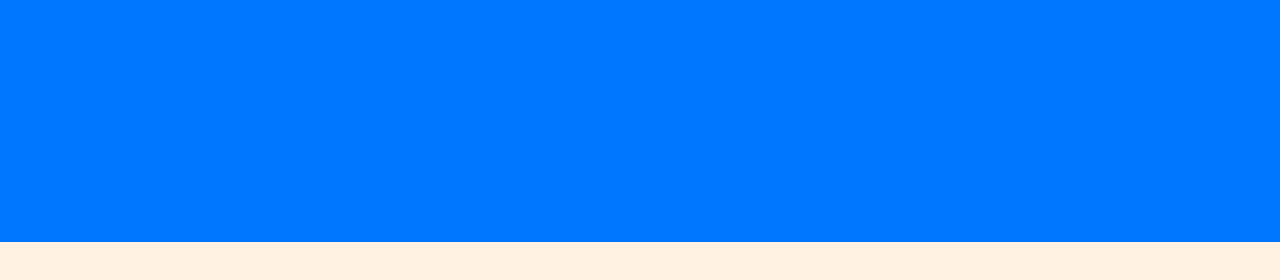
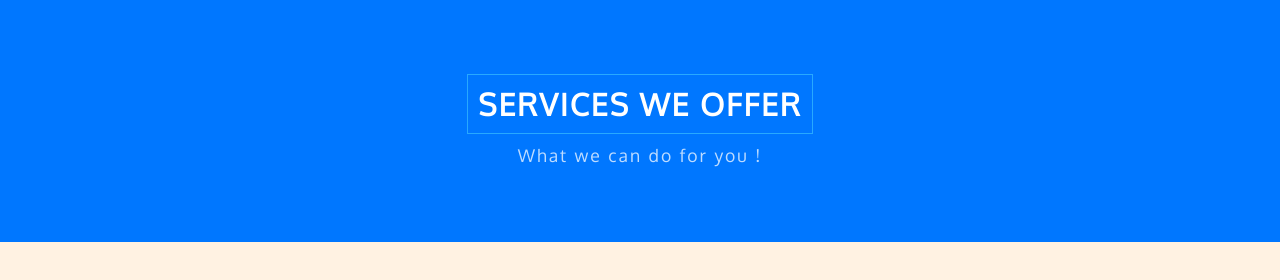
Before and after one commit to taha2218/CA, a plain HTML site: page index.html in a window 1280 px wide. Shown: the part 2082-2362 px from the top of the page. Drawn offline with Linux system fonts and the light colour scheme.

Commit message:
Added heading to Service page !

```diff
--- a/css/main.scss
+++ b/css/main.scss
@@ -228,7 +228,38 @@ nav{
         height: 30.5vh;
         width: 100%;
         background-color: rgb(0, 119, 255);
+        display: flex;
+        justify-content: center;
+        align-items: center;
+        flex-direction: column;
     }
+
+    & h3{
+        display: flex;
+        justify-content: center;
+        align-items: center;
+        color: white;
+        font-family: 'Oxygen', sans-serif;
+        letter-spacing: 2px;
+        font-size: 1.9rem;
+        padding: 10px;
+        margin: 0px 4px;
+        border: 1px solid rgb(40, 169, 255);
+        transform: all 1s;
+    }
+    & h4{
+        color: rgba(255, 255, 255, 0.747);
+        display: flex;
+        justify-content: center;
+        align-items: center;
+        margin-top: 10px;
+        font-family: 'Oxygen';
+        letter-spacing: 2px;
+        font-size: 1.1rem;
+        font-weight: 200;
+
+    }
+
 }
 
 $mobile-screen: 500px ;
@@ -267,6 +298,16 @@ $mobile-screen: 500px ;
       }
 
   }
+  .service{
+      & h3{
+          font-size: 1.3rem;
+      }
+      & h4{
+          font-size: 0.9rem;
+          font-weight: 600;
+          color: rgba(0, 0, 0, 0.466);
+      }
+  }
 
 }
 
--- a/index.html
+++ b/index.html
@@ -44,7 +44,10 @@
         <div class="black"></div>
     </div>
     <div class="service">
-        <div class="top"></div>
+        <div class="top">
+            <h3>SERVICES WE OFFER</h3>
+            <h4>What we can do for you !</h4>
+        </div>
     </div>
 </body>
 </html>
```
Also changed, not shown: css/main.css, 1 other file.
